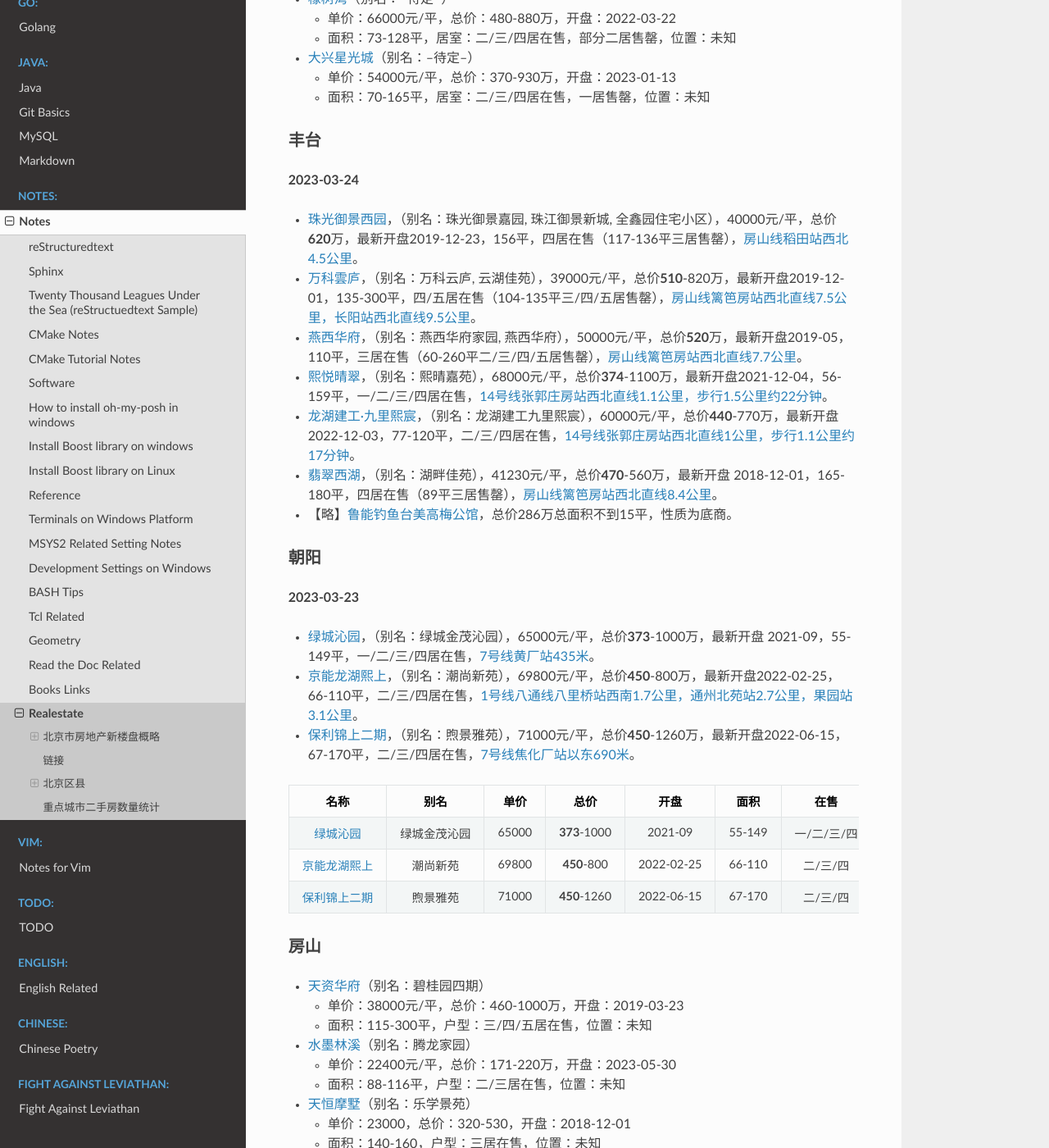
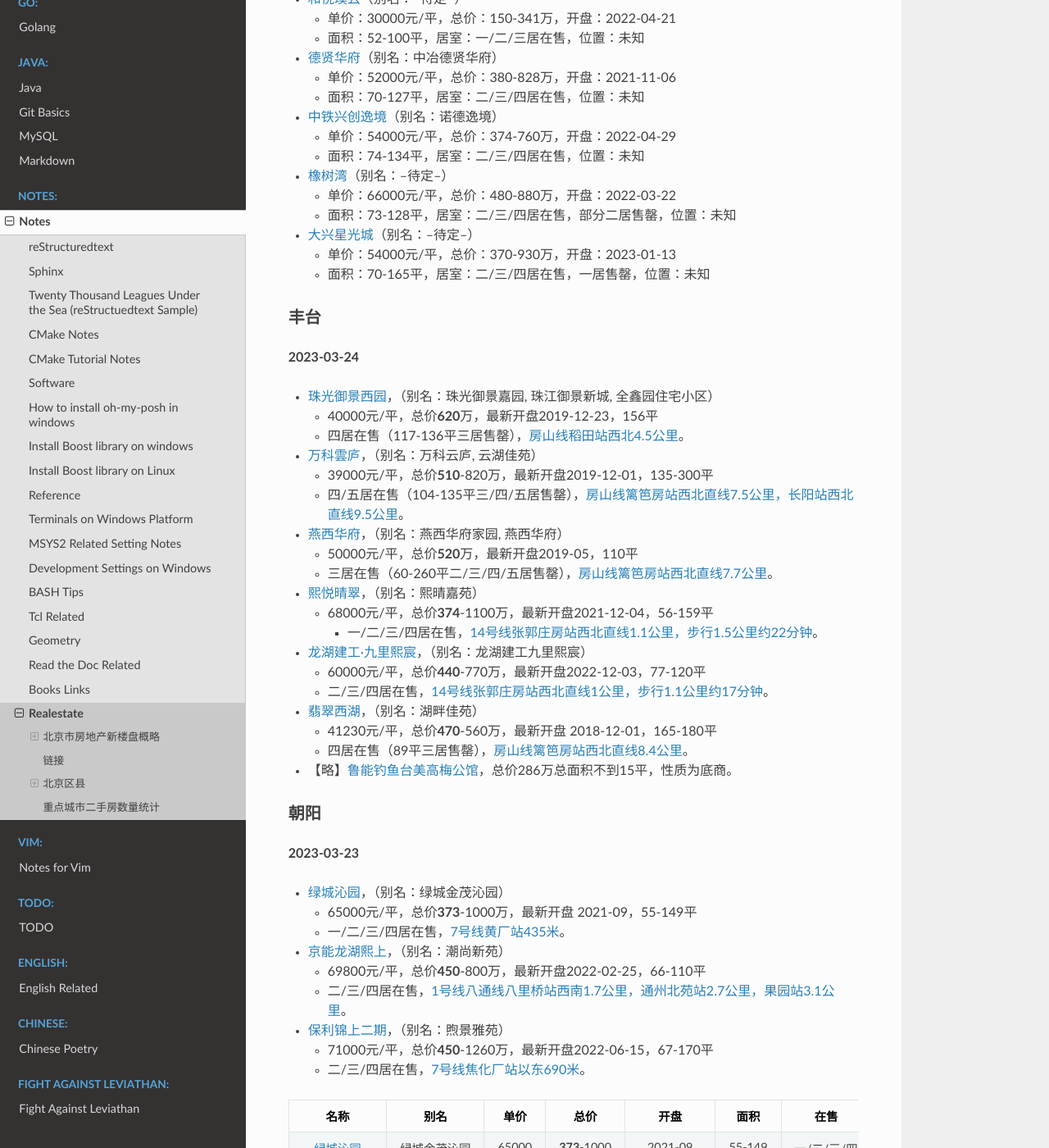
Before and after one commit to Pyrad/pyradnotes, a Sphinx documentation site: the page built from source/Notes/realestate.md, in a window 1280 px wide and 1400 px high, scrolled down 3325 px. Shown: the whole window at 82% size. Built offline with Sphinx 7.4.7 and the Read the Docs theme 2.0.0, drawn with Linux system fonts in a browser that asks for light colours; a script that is not in the unit is left out; some of the changed text lies outside the part shown.

```diff
--- a/source/Notes/realestate.md
+++ b/source/Notes/realestate.md
@@ -19,9 +19,15 @@
 
 **2023-03-18** 共3个新楼盘
 
-- [海淀幸福里](https://bj.fang.ke.com/loupan/p_hdxflbljmb/)，（毓润嘉园，铭润嘉园），83000元/平，总价**813**-1600万，98-195平，三/四居已全部售罄，最新开盘2021-08-29，永丰站地铁东北2.3km。
-- [中海汇德里](https://bj.fang.ke.com/loupan/p_zhhdlbmoox/)，（汇德里），83000元/平，总价**650**-1100万，二/三/四居已全部售罄，最新开盘2022-03-25，永丰站地铁以北2.5km。
-- [中海富华里](https://bj.fang.ke.com/loupan/p_zhfhlbmxmk/)，（中海·富华里），85000元/平，总价**670**-1168万，80-140平，二/三/四居还有在售，最新开盘2022-12-17，永丰站地铁北偏东2.6km，在[中海汇德里](https://bj.fang.ke.com/loupan/p_zhhdlbmoox/)以东400米。
+- [海淀幸福里](https://bj.fang.ke.com/loupan/p_hdxflbljmb/)（毓润嘉园，铭润嘉园）
+	- 83000元/平，总价**813**-1600万，98-195平，最新开盘2021-08-29
+	- 三/四居已全部售罄，永丰站地铁东北2.3km。
+- [中海汇德里](https://bj.fang.ke.com/loupan/p_zhhdlbmoox/)，（汇德里）
+	- 83000元/平，总价**650**-1100万，最新开盘2022-03-25
+	- 二/三/四居已全部售罄，永丰站地铁以北2.5km。
+- [中海富华里](https://bj.fang.ke.com/loupan/p_zhfhlbmxmk/)，（中海·富华里）
+	- 85000元/平，总价**670**-1168万，80-140平，最新开盘2022-12-17
+	- 二/三/四居还有在售，永丰站地铁北偏东2.6km，在[中海汇德里](https://bj.fang.ke.com/loupan/p_zhhdlbmoox/)以东400米。
 
 ### 西城
 
@@ -125,12 +143,24 @@
 ### 丰台
 
 **2023-03-24**
-- [珠光御景西园](https://bj.fang.ke.com/loupan/p_zgyjjyabqkg/)，（别名：珠光御景嘉园, 珠江御景新城, 全鑫园住宅小区），40000元/平，总价**620**万，最新开盘2019-12-23，156平，四居在售（117-136平三居售罄），[房山线稻田站西北4.5公里](https://j.map.baidu.com/b9/sAlJ)。
-- [万科雲庐](https://bj.fang.ke.com/loupan/p_wkylbkrfq/)，（别名：万科云庐, 云湖佳苑），39000元/平，总价**510**-820万，最新开盘2019-12-01，135-300平，四/五居在售（104-135平三/四/五居售罄），[房山线篱笆房站西北直线7.5公里，长阳站西北直线9.5公里](https://j.map.baidu.com/3a/WBwg)。
-- [燕西华府](https://bj.fang.ke.com/loupan/p_ycyxhfaawyk/)，（别名：燕西华府家园, 燕西华府），50000元/平，总价**520**万，最新开盘2019-05，110平，三居在售（60-260平二/三/四/五居售罄），[房山线篱笆房站西北直线7.7公里](https://j.map.baidu.com/61/knW)。
-- [熙悦晴翠](https://bj.fang.ke.com/loupan/p_bmhju/)，（别名：熙晴嘉苑），68000元/平，总价**374**-1100万，最新开盘2021-12-04，56-159平，一/二/三/四居在售，[14号线张郭庄房站西北直线1.1公里，步行1.5公里约22分钟](https://j.map.baidu.com/88/PpMu)。
-- [龙湖建工·九里熙宸](https://bj.fang.ke.com/loupan/p_lhjgjlxcbmuof/)，（别名：龙湖建工九里熙宸），60000元/平，总价**440**-770万，最新开盘2022-12-03，77-120平，二/三/四居在售，[14号线张郭庄房站西北直线1公里，步行1.1公里约17分钟](https://j.map.baidu.com/88/PpMu)。
-- [翡翠西湖](https://bj.fang.ke.com/loupan/p_fcxhafmdo/)，（别名：湖畔佳苑），41230元/平，总价**470**-560万，最新开盘 2018-12-01，165-180平，四居在售（89平三居售罄），[房山线篱笆房站西北直线8.4公里](https://j.map.baidu.com/ce/rWt)。
+- [珠光御景西园](https://bj.fang.ke.com/loupan/p_zgyjjyabqkg/)，（别名：珠光御景嘉园, 珠江御景新城, 全鑫园住宅小区）
+	- 40000元/平，总价**620**万，最新开盘2019-12-23，156平
+	- 四居在售（117-136平三居售罄），[房山线稻田站西北4.5公里](https://j.map.baidu.com/b9/sAlJ)。
+- [万科雲庐](https://bj.fang.ke.com/loupan/p_wkylbkrfq/)，（别名：万科云庐, 云湖佳苑）
+	- 39000元/平，总价**510**-820万，最新开盘2019-12-01，135-300平
+	- 四/五居在售（104-135平三/四/五居售罄），[房山线篱笆房站西北直线7.5公里，长阳站西北直线9.5公里](https://j.map.baidu.com/3a/WBwg)。
+- [燕西华府](https://bj.fang.ke.com/loupan/p_ycyxhfaawyk/)，（别名：燕西华府家园, 燕西华府）
+	- 50000元/平，总价**520**万，最新开盘2019-05，110平
+	- 三居在售（60-260平二/三/四/五居售罄），[房山线篱笆房站西北直线7.7公里](https://j.map.baidu.com/61/knW)。
+- [熙悦晴翠](https://bj.fang.ke.com/loupan/p_bmhju/)，（别名：熙晴嘉苑）
+	- 68000元/平，总价**374**-1100万，最新开盘2021-12-04，56-159平
+		- 一/二/三/四居在售，[14号线张郭庄房站西北直线1.1公里，步行1.5公里约22分钟](https://j.map.baidu.com/88/PpMu)。
+- [龙湖建工·九里熙宸](https://bj.fang.ke.com/loupan/p_lhjgjlxcbmuof/)，（别名：龙湖建工九里熙宸）
+	- 60000元/平，总价**440**-770万，最新开盘2022-12-03，77-120平
+	- 二/三/四居在售，[14号线张郭庄房站西北直线1公里，步行1.1公里约17分钟](https://j.map.baidu.com/88/PpMu)。
+- [翡翠西湖](https://bj.fang.ke.com/loupan/p_fcxhafmdo/)，（别名：湖畔佳苑）
+	- 41230元/平，总价**470**-560万，最新开盘 2018-12-01，165-180平
+	- 四居在售（89平三居售罄），[房山线篱笆房站西北直线8.4公里](https://j.map.baidu.com/ce/rWt)。
 - 【略】[鲁能钓鱼台美高梅公馆](https://bj.fang.ke.com/loupan/p_lndytmgmggblncg/)，总价286万总面积不到15平，性质为底商。
 
 
@@ -138,9 +168,15 @@
 ### 朝阳
 
 **2023-03-23**
-- [绿城沁园](https://bj.fang.ke.com/loupan/p_lcqybmgxe/)，（别名：绿城金茂沁园），65000元/平，总价**373**-1000万，最新开盘 2021-09，55-149平，一/二/三/四居在售，[7号线黄厂站435米](https://j.map.baidu.com/44/TqMc)。
-- [京能龙湖熙上](https://bj.fang.ke.com/loupan/p_bmmlp/)，（别名：潮尚新苑），69800元/平，总价**450**-800万，最新开盘2022-02-25，66-110平，二/三/四居在售，[1号线八通线八里桥站西南1.7公里，通州北苑站2.7公里，果园站3.1公里](https://j.map.baidu.com/bb/bbLc)。
-- [保利锦上二期](https://bj.fang.ke.com/loupan/p_bljseqbmrds/)，（别名：煦景雅苑），71000元/平，总价**450**-1260万，最新开盘2022-06-15，67-170平，二/三/四居在售，[7号线焦化厂站以东690米](https://j.map.baidu.com/65/PbZf)。
+- [绿城沁园](https://bj.fang.ke.com/loupan/p_lcqybmgxe/)，（别名：绿城金茂沁园）
+	- 65000元/平，总价**373**-1000万，最新开盘 2021-09，55-149平
+	- 一/二/三/四居在售，[7号线黄厂站435米](https://j.map.baidu.com/44/TqMc)。
+- [京能龙湖熙上](https://bj.fang.ke.com/loupan/p_bmmlp/)，（别名：潮尚新苑）
+	- 69800元/平，总价**450**-800万，最新开盘2022-02-25，66-110平
+	- 二/三/四居在售，[1号线八通线八里桥站西南1.7公里，通州北苑站2.7公里，果园站3.1公里](https://j.map.baidu.com/bb/bbLc)。
+- [保利锦上二期](https://bj.fang.ke.com/loupan/p_bljseqbmrds/)，（别名：煦景雅苑）
+	- 71000元/平，总价**450**-1260万，最新开盘2022-06-15，67-170平
+	- 二/三/四居在售，[7号线焦化厂站以东690米](https://j.map.baidu.com/65/PbZf)。
 
 
 |名称 |别名 |单价 |总价 |开盘 |面积 |在售 |位置 |
```
Also changed, not shown: other parts of source/Notes/realestate.md (+18 -6 lines).
